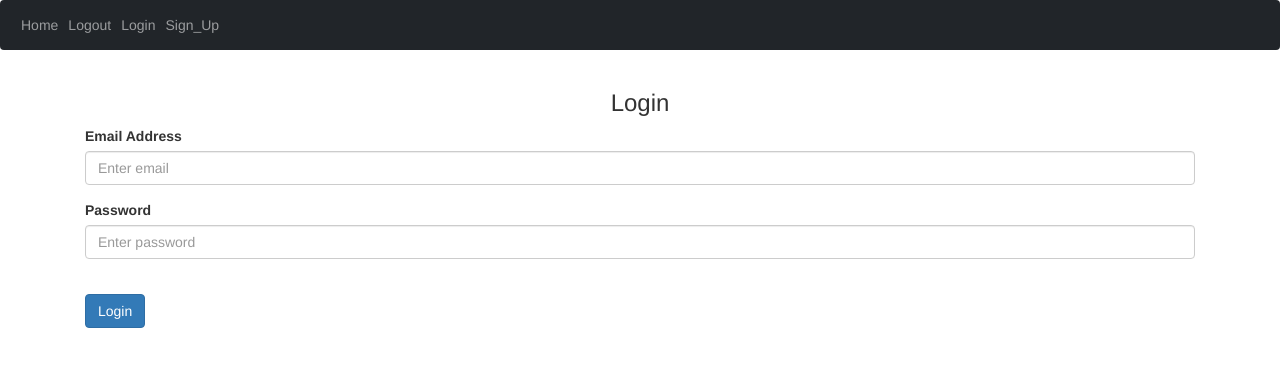
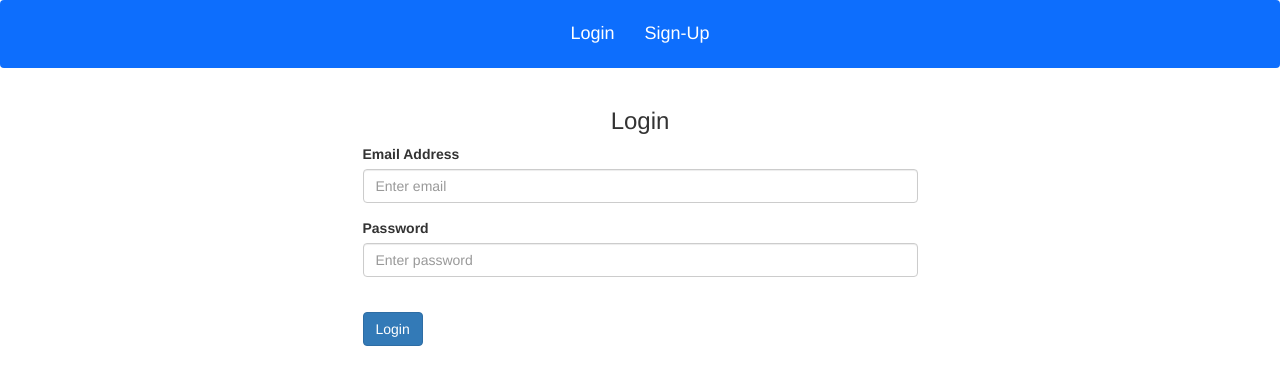
Before and after one commit to Tesfit-haile/UserLogin-TodoApp-Flask, a Python web app: template application/templates/login.html in a window 1280 px wide. Shown: the top 385 px of the page. Run offline with Jinja, Linux system fonts and the light colour scheme; the template is opened without the code that fills it, so the values that code supplies are empty; some libraries are stand-ins or nearby versions.

```diff
--- a/application/templates/base.html
+++ b/application/templates/base.html
@@ -19,19 +19,23 @@
 <body>
 
     <!-- ############################### Nav bar ######################################### -->
-    <nav class="navbar navbar-expand-lg navbar-dark bg-dark">
+    <nav class="navbar navbar-expand-lg navbar-dark bg-primary">
         <button class="navbar-toggler" type="button" data-toggle="collapse" data-target="#navbar">
             <span class="navbar-toggler-icon"></span>
         </button>
 
         <div class="collapse navbar-collapse" id="navbar">
-            <div class="navbar-nav">
+            <div class="d-flex justify-content-center">
 
-                <a class="nav-item nav-link" id="home" href="/">Home</a>
-                <a class="nav-item nav-link" id="logout" href="/logout">Logout</a>
+                {% if current_user.is_authenticated %}
 
-                <a class="nav-item nav-link" id="login" href="/login">Login</a>
-                <a class="nav-item nav-link" id="signUp" href="/sign_up">Sign_Up</a>
+                <a class="nav-item nav-link m-4" style="font-size: 18px;" id="home" href="/">Home</a>
+                <a class="nav-item nav-link m-4" style="font-size: 18px;" id="logout" href="/logout">Logout</a>
+                {% else %}
+
+                <a class="nav-item nav-link m-4" style="font-size: 18px;" id="login" href="/login">Login</a>
+                <a class="nav-item nav-link m-4" style="font-size: 18px;" id="signUp" href="/sign_up">Sign-Up</a>
+                {% endif %}
 
             </div>
         </div>
--- a/application/templates/home.html
+++ b/application/templates/home.html
@@ -1,5 +1,7 @@
 {% extends "base.html" %}{% block title %}Home{% endblock %}
 
 {% block content %}
-<h1>This is home.html </h1>
+<h3 class="d-flex justify-content-center" style="font-family:Georgia, 'Times New Roman', Times, serif"> Hi {{
+    current_user.name }}, Welcome to the
+    TodoApp </h3>
 {% endblock %}
--- a/application/templates/login.html
+++ b/application/templates/login.html
@@ -4,7 +4,12 @@
 
 {% block content %}
 
-<form method="POST">
+
+
+
+<div class="row">
+    <div class="col"></div>
+    <form method="POST" style="display: justify-content-center; width: 50%">
         <h3 align="center">Login</h3>
         <div class="form-group">
             <label for="email">Email Address</label>
@@ -14,9 +19,11 @@
             <label for="password">Password</label>
             <input type="password" class="form-control" id="password" name="password" placeholder="Enter password" />
         </div>
+
         <br />
         <button type="submit" class="btn btn-primary">Login</button>
     </form>
-
+    <div class="col"></div>
+</div>
 
 {% endblock %}
```
Also changed, not shown: application/__init__.py (+5 -5 lines), application/routes.py (+5 -2 lines), application/templates/sign_up.html (+10 -5 lines), application/userTodo.db, 1 other file. Lines whose indentation alone changed are shown as unchanged.
